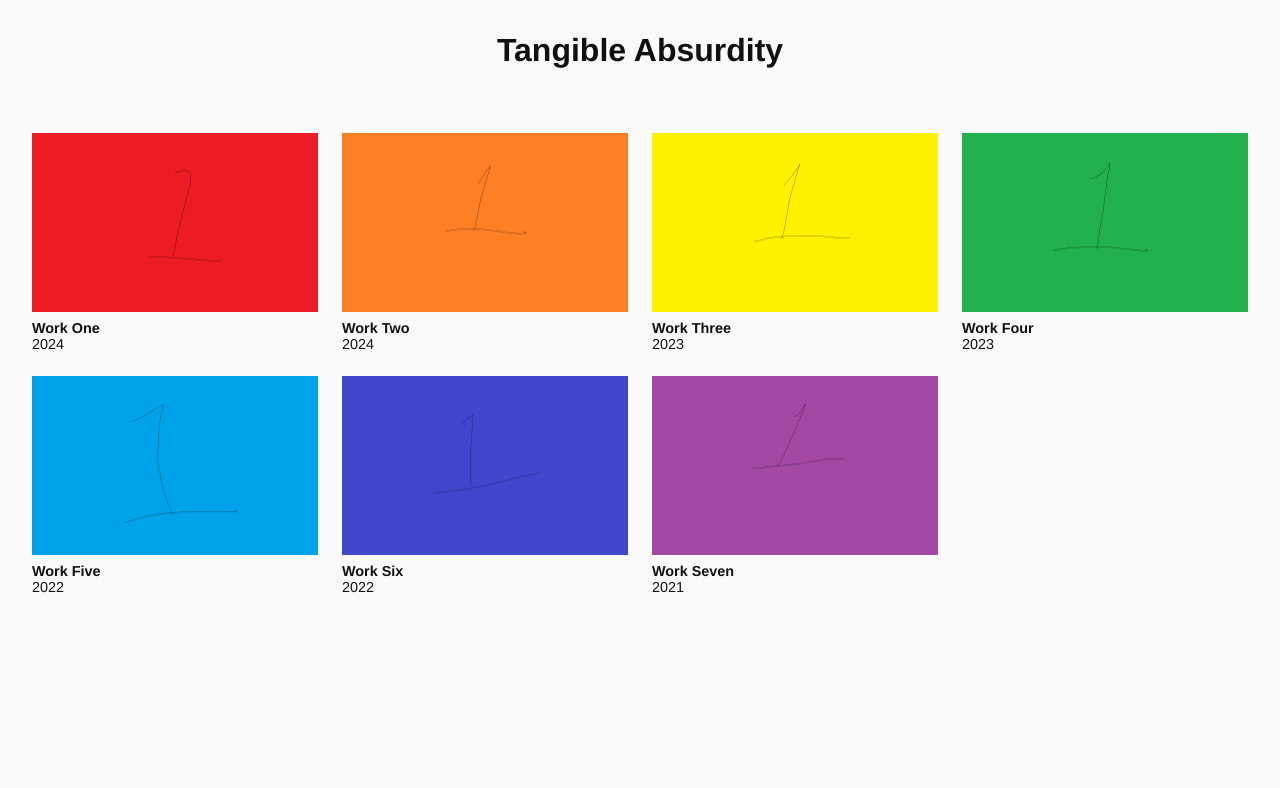
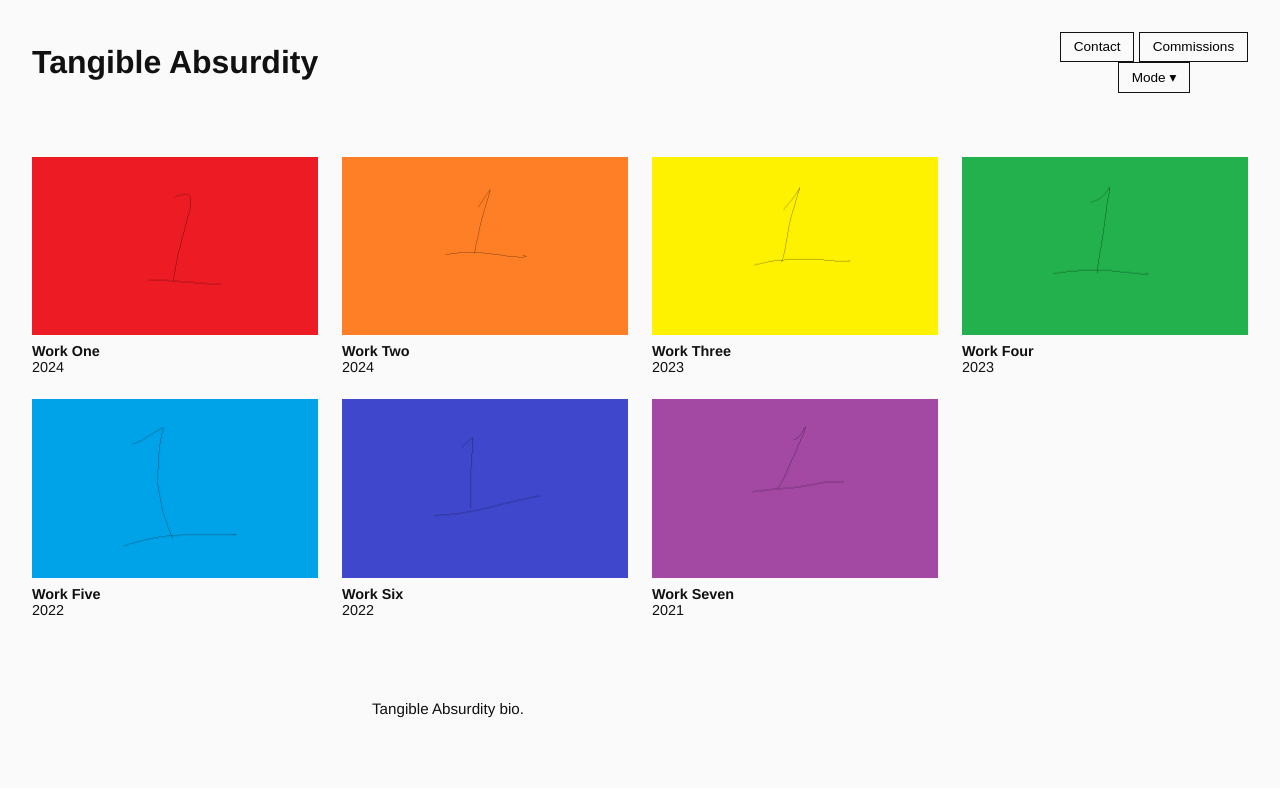
Before and after one commit to amanird/artist-portfolio, a plain HTML site: page index.html in a window 1280 px wide. Shown: the top 788 px of the page. Drawn offline with Linux system fonts and the light colour scheme.

Commit message:
Update index.html

```diff
--- a/index.html
+++ b/index.html
@@ -8,8 +8,24 @@
 </head>
 <body>
 
-<header>
-  <h1>Tangible Absurdity</h1>
+<header class="site-header">
+  <div class="header-left">
+    <h1 id="site-title">Tangible Absurdity</h1>
+  </div>
+
+  <nav class="header-right home-only">
+    <button class="nav-btn">Contact</button>
+    <button class="nav-btn">Commissions</button>
+
+    <div class="mode-wrapper">
+      <button id="mode-btn" class="nav-btn">Mode ▾</button>
+      <div id="mode-menu" class="mode-menu hidden">
+        <button data-mode="light">Light</button>
+        <button data-mode="dark">Dark</button>
+        <button data-mode="absurd">Absurd</button>
+      </div>
+    </div>
+  </nav>
 </header>
 
 <main>
@@ -17,8 +33,18 @@
   <!-- GALLERY GRID -->
   <section id="gallery" class="grid"></section>
 
+  <!-- ARTIST BIO (HOME ONLY, BOTTOM) -->
+  <section id="artist-bio" class="home-only">
+    <p>
+      Tangible Absurdity bio.
+    </p>
+  </section>
+
   <!-- DETAIL VIEW -->
   <section id="detail-view" class="hidden">
+
+    <!-- HEADER CLONE TARGET -->
+    <div id="detail-header"></div>
 
     <button id="close-detail">✕ Back to Gallery</button>
 
@@ -33,6 +59,7 @@
 
   </section>
 
+
 </main>
 
 <script src="script.js"></script>
```
